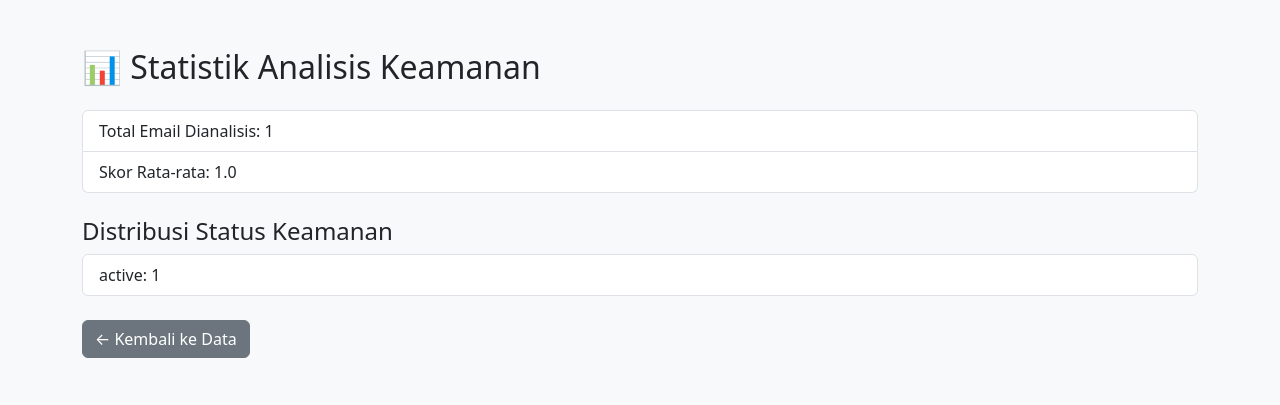
After one commit to gumpandaa/cybersecurity_monitor, a Flask app: page /statistik in a window 1280 px wide. The commit adds this page. Shown: the top 405 px of the page. Run offline with Flask 3, Linux system fonts and the light colour scheme; a user stored in the database is signed in; tables that the repository leaves empty hold one stand-in row (values such as "Sample post").

Commit message:
Tambah statistik lokal dan update dashboard

```diff
--- a/app.py
+++ b/app.py
@@ -162,5 +162,14 @@ def logout():
     logout_user()
     return "<script>location.href='/';</script>"
 
+@app.route('/statistik')
+@login_required
+def statistik():
+    total = HasilAnalisis.query.count()
+    rata_rata = db.session.query(db.func.avg(HasilAnalisis.skor)).scalar()
+    status_count = db.session.query(HasilAnalisis.status, db.func.count()).group_by(HasilAnalisis.status).all()
+    return render_template('statistik.html', total=total, rata_rata=rata_rata, status_count=status_count)
+
+
 if __name__ == '__main__':
     app.run(debug=True)
--- a/templates/dashboard.html
+++ b/templates/dashboard.html
@@ -2,6 +2,7 @@
 <html>
 <head>
     <title>Dashboard</title>
+    <a href="{{ url_for('statistik') }}" class="btn btn-info">Lihat Statistik</a>
 </head>
 <body>
     <h2>Selamat datang, {{ username }}</h2>
--- /dev/null
+++ b/templates/statistik.html
@@ -0,0 +1,26 @@
+<!DOCTYPE html>
+<html lang="id">
+<head>
+    <meta charset="UTF-8">
+    <title>Statistik</title>
+    <link href="https://cdn.jsdelivr.net/npm/bootstrap@5.3.0/dist/css/bootstrap.min.css" rel="stylesheet">
+</head>
+<body class="bg-light">
+<div class="container py-5">
+    <h2 class="mb-4">📊 Statistik Analisis Keamanan</h2>
+    <ul class="list-group">
+        <li class="list-group-item">Total Email Dianalisis: {{ total }}</li>
+        <li class="list-group-item">Skor Rata-rata: {{ rata_rata|round(2) }}</li>
+    </ul>
+
+    <h4 class="mt-4">Distribusi Status Keamanan</h4>
+    <ul class="list-group">
+        {% for status, count in status_count %}
+        <li class="list-group-item">{{ status }}: {{ count }}</li>
+        {% endfor %}
+    </ul>
+
+    <a href="{{ url_for('data') }}" class="btn btn-secondary mt-4">← Kembali ke Data</a>
+</div>
+</body>
+</html>
```
